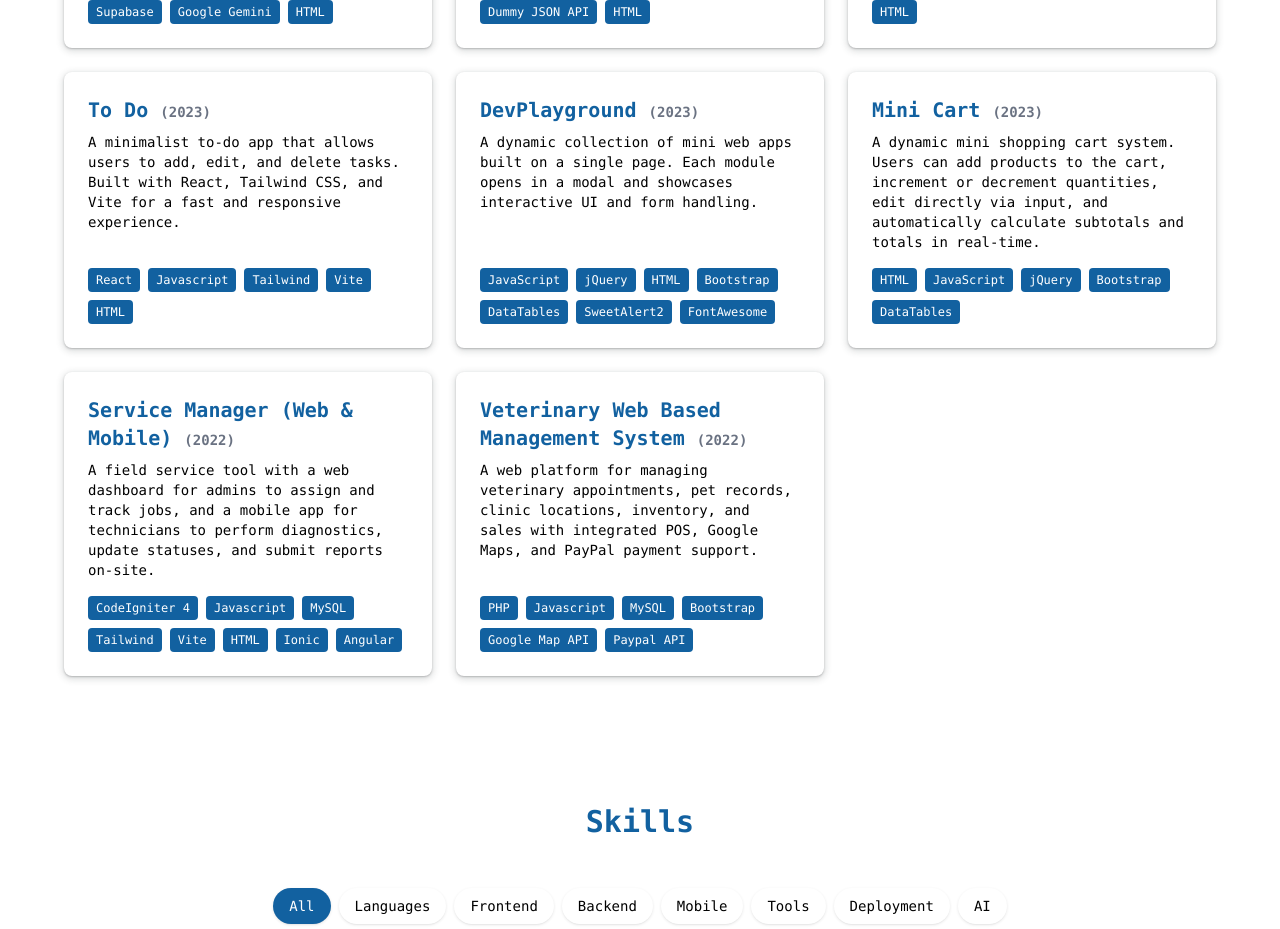
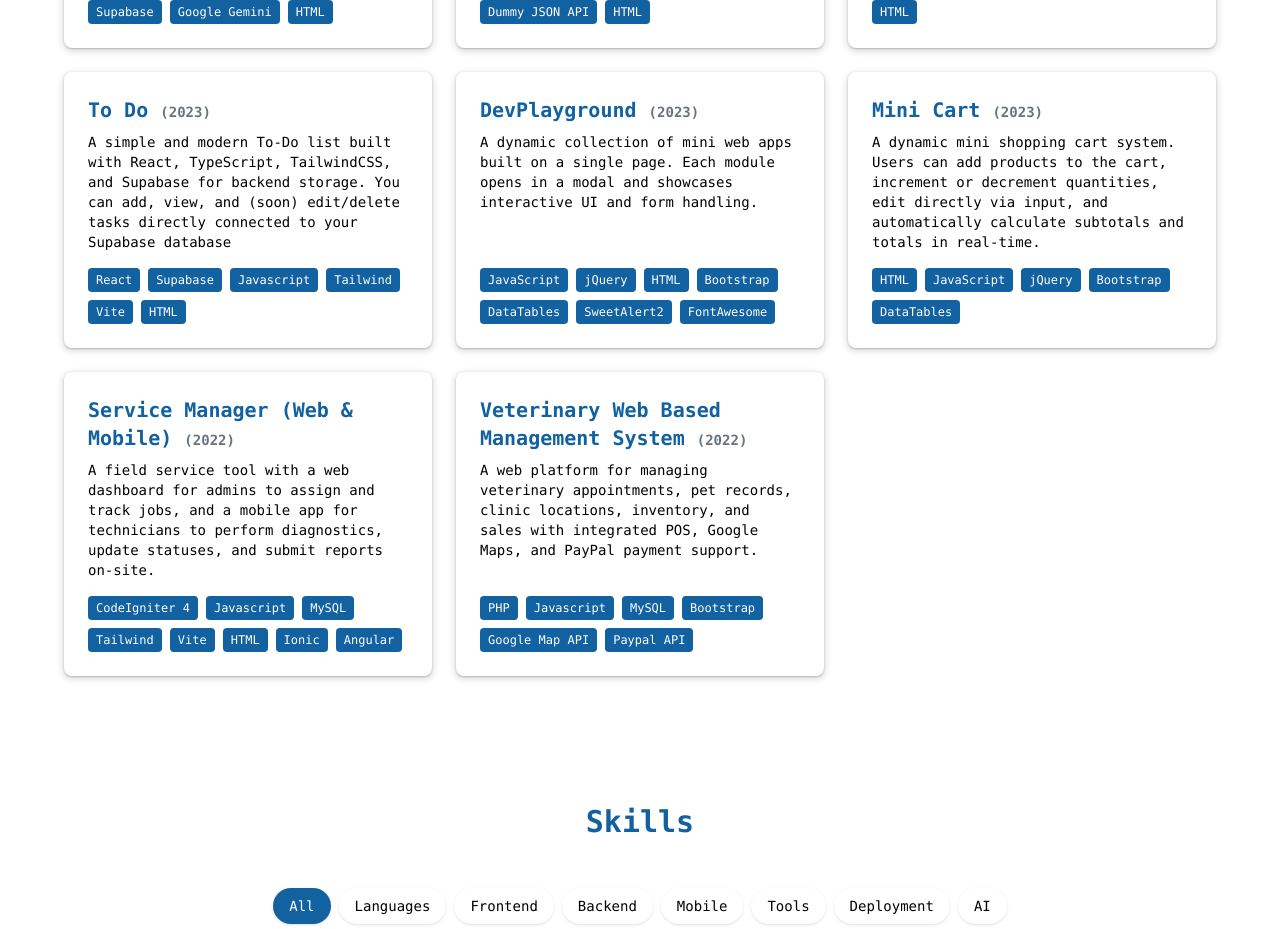
Before and after one commit to jjacobo-00/portfolio-v2, a React (Vite) app: page / in a window 1280 px wide. Shown: the part 2040-2969 px from the top of the page. Built offline with nearby package versions, Linux system fonts and the light colour scheme.

Commit message:
Update ToDo description and tech

```diff
--- a/src/components/Projects.jsx
+++ b/src/components/Projects.jsx
@@ -29,8 +29,8 @@ const projects_r = [
     title: "To Do",
     year: 2023,
     description:
-      "A minimalist to-do app that allows users to add, edit, and delete tasks. Built with React, Tailwind CSS, and Vite for a fast and responsive experience.",
-    tech: ["React", "Javascript", "Tailwind", "Vite", "HTML"],
+      "A simple and modern To-Do list built with React, TypeScript, TailwindCSS, and Supabase for backend storage. You can add, view, and (soon) edit/delete tasks directly connected to your Supabase database",
+    tech: ["React", "Supabase", "Javascript", "Tailwind", "Vite", "HTML"],
     link: "https://todo-pi-ten.vercel.app/",
   },
   {
```
